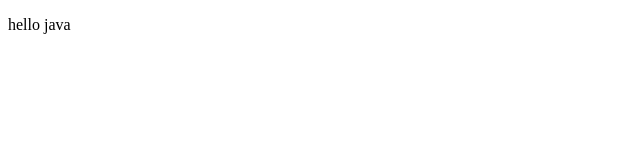
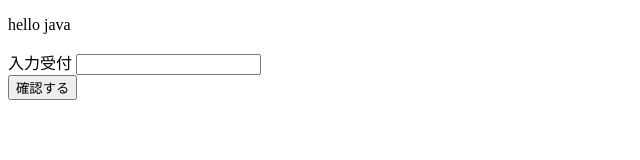
Before and after one commit to AnnkoATAMA/AnnkoATAMA.github.io, a plain HTML site: page index.html in a window 1280 px wide. Shown: the whole page, without its empty margins (0-640 px from the left). Drawn offline with Linux system fonts and the light colour scheme.

Commit message:
ボタン機能テスト

```diff
--- a/index.html
+++ b/index.html
@@ -7,5 +7,11 @@
 </head>
 <body>
     <p>hello java</p>
+    <div class="control">
+        <label for="name">入力受付</label>
+        <input id="name" type="text" name="name">
+    </div>
+    <div class="control">
+        <button type="submit" class="btn">確認する</button>
 </body>
 </html>
```
